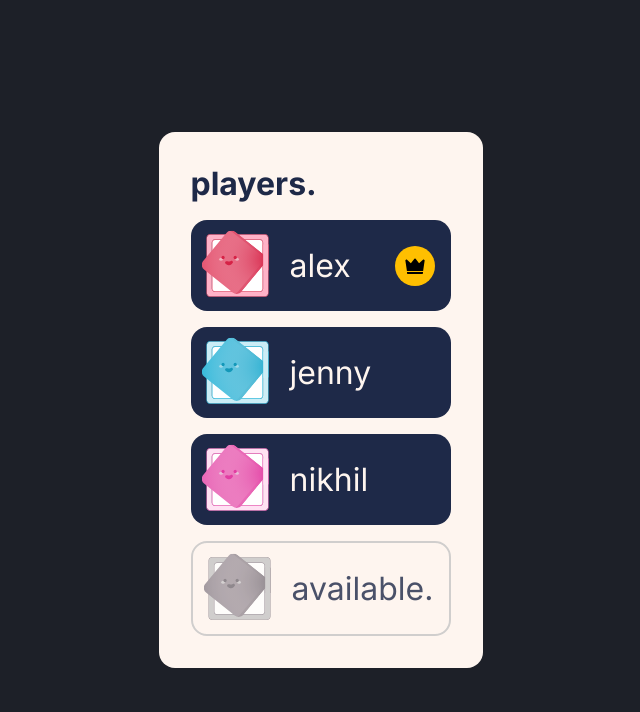
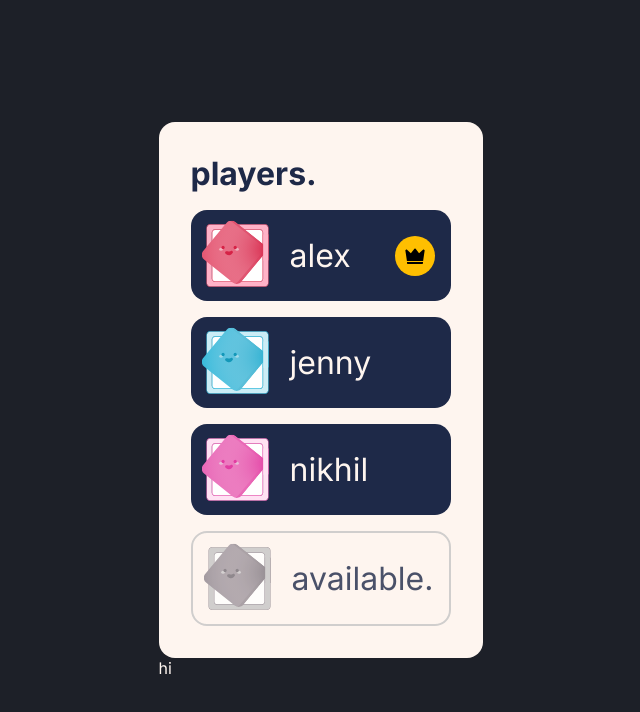
Before and after one commit to jasmine-dragons/tempo, a Next.js app in the folder client/: page /game in a window 1280 px wide. Shown: the top 712 px of the page, without its empty margins (319-959 px from the left). Built offline with nearby package versions, Linux system fonts and the light colour scheme.

Commit message:
Add info component

```diff
--- a/client/src/app/game/page.module.scss
+++ b/client/src/app/game/page.module.scss
@@ -0,0 +1,3 @@
+.container {
+
+}
--- a/client/src/app/game/page.tsx
+++ b/client/src/app/game/page.tsx
@@ -1,4 +1,5 @@
 import PlayersDisplay from "@/components/PlayersDisplay";
+import InfoDisplay from "@/components/InfoDisplay";
 import styles from "./page.module.scss";
 import { Player } from "@/types";
 
@@ -25,6 +26,7 @@ export default function Game() {
     <main>
       <div className={styles.container}>
         <PlayersDisplay players={PLAYERS} waiting/>
+        <InfoDisplay/>
       </div>
     </main>
   );
--- /dev/null
+++ b/client/src/components/InfoDisplay/index.tsx
@@ -0,0 +1,12 @@
+import styles from "./style.module.scss";
+import Typography from "../Typography";
+
+const InfoDisplay = () => {
+  return (
+    <div className={styles.container}>
+      <div>hi</div>
+    </div>
+  );
+};
+
+export default InfoDisplay;
```
Also changed, not shown: client/src/components/InfoDisplay/style.module.scss (added).
